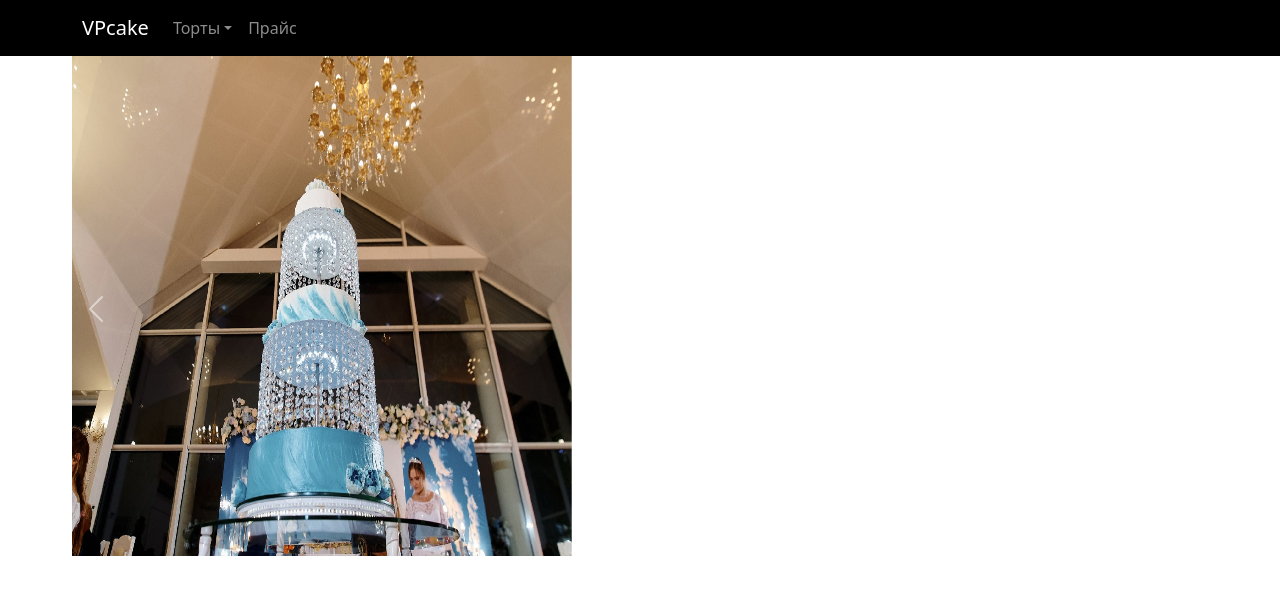
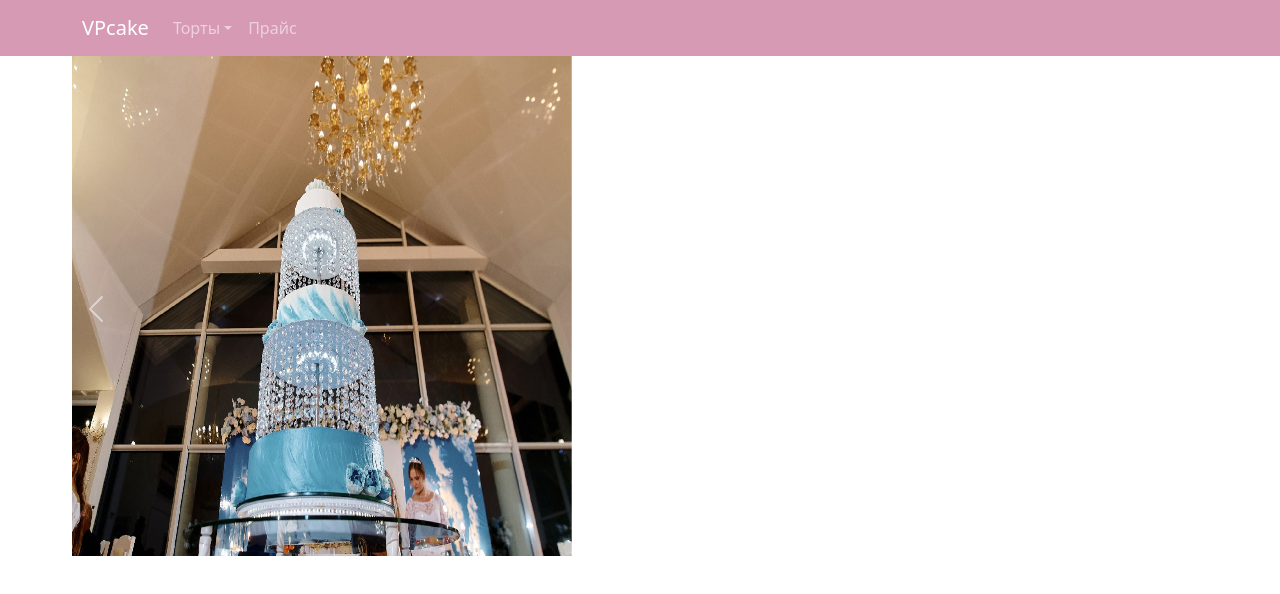
Before and after one commit to sergeianip20/rop, a Next.js app: page / in a window 1280 px wide. Shown: the top 594 px of the page. Built offline with nearby package versions, Linux system fonts and the light colour scheme.

Commit message:
Update global.module.css

```diff
--- a/styles/global.module.css
+++ b/styles/global.module.css
@@ -1,4 +1,4 @@
 .body {
 color: red;
-background: black;
+background: rgba(215, 154, 181, 1);
 }
```
